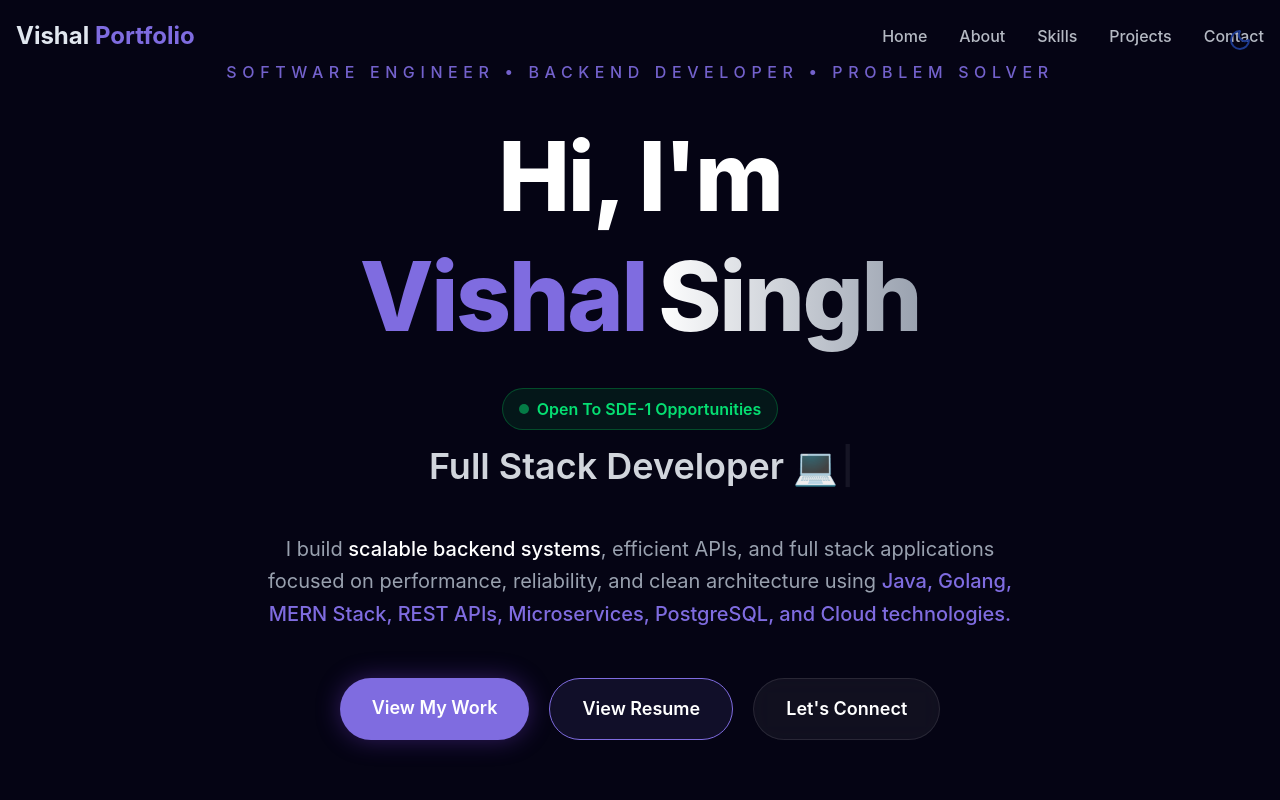
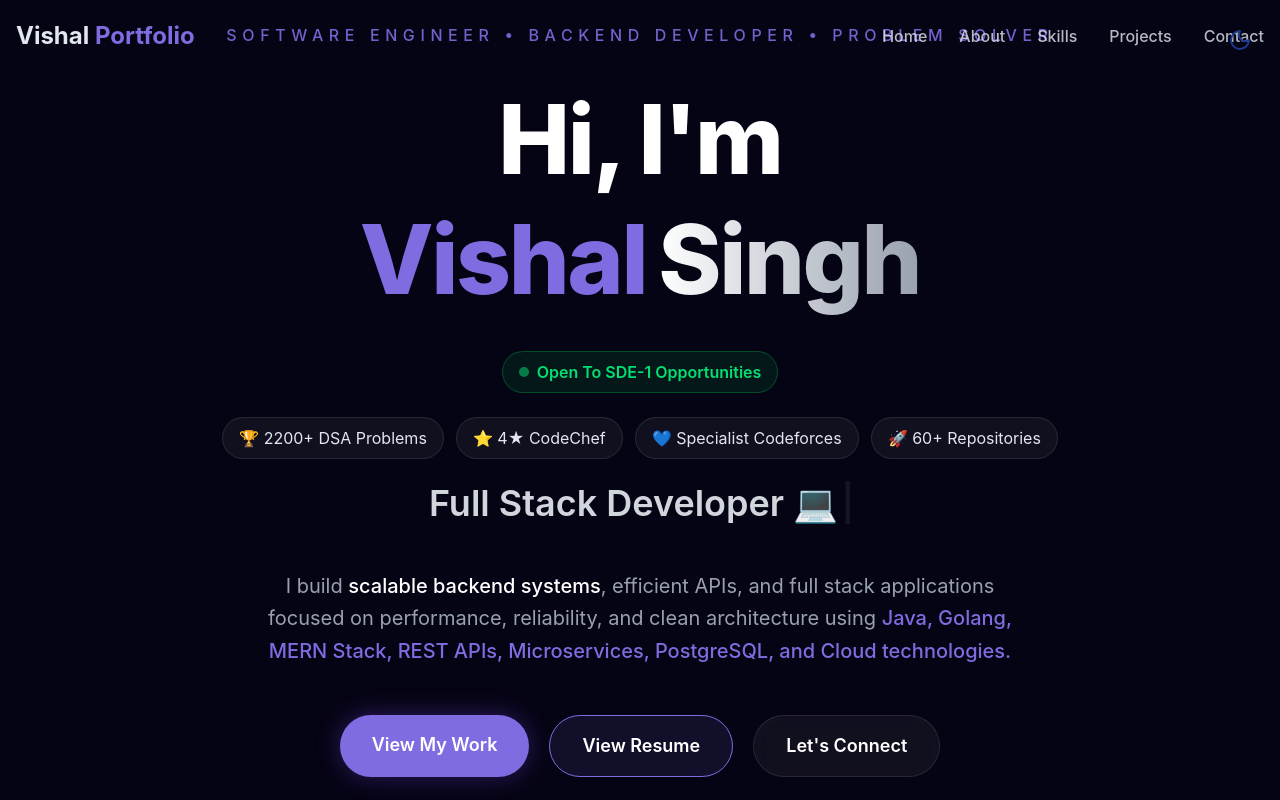
Before and after one commit to VISHAL55UIET/Vishal-New-PortFolio, a React (Vite) app in the folder Portfolio/: page / in a window 1280 px wide. Shown: the top 800 px of the page. Built offline with nearby package versions, Linux system fonts and the light colour scheme.

Commit message:
Coding profile chnages

```diff
--- a/Portfolio/src/components/HeroSection.jsx
+++ b/Portfolio/src/components/HeroSection.jsx
@@ -48,6 +48,26 @@ export const HeroSection = () => {
 
     Open To SDE-1 Opportunities
   </div>
+
+</div>
+<div className="flex flex-wrap justify-center gap-3 mt-6 mb-6">
+
+  <div className="px-4 py-2 rounded-full bg-white/5 border border-white/10">
+    🏆 2200+ DSA Problems
+  </div>
+
+  <div className="px-4 py-2 rounded-full bg-white/5 border border-white/10">
+    ⭐ 4★ CodeChef
+  </div>
+
+  <div className="px-4 py-2 rounded-full bg-white/5 border border-white/10">
+    💙 Specialist Codeforces
+  </div>
+
+  <div className="px-4 py-2 rounded-full bg-white/5 border border-white/10">
+    🚀 60+ Repositories
+  </div>
+
 </div>
           <h2 className="text-xl sm:text-2xl md:text-4xl font-semibold text-gray-300 min-h-[55px]">
             <Typewriter
```
